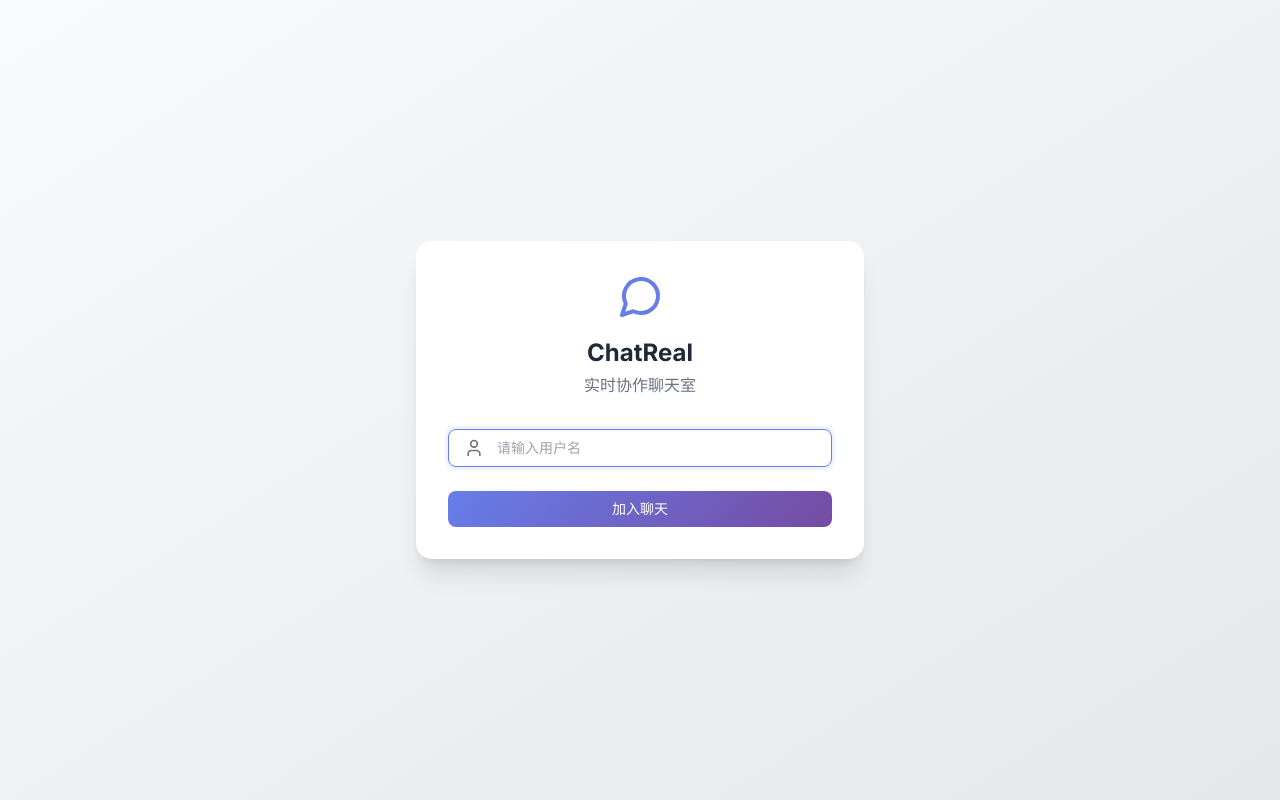
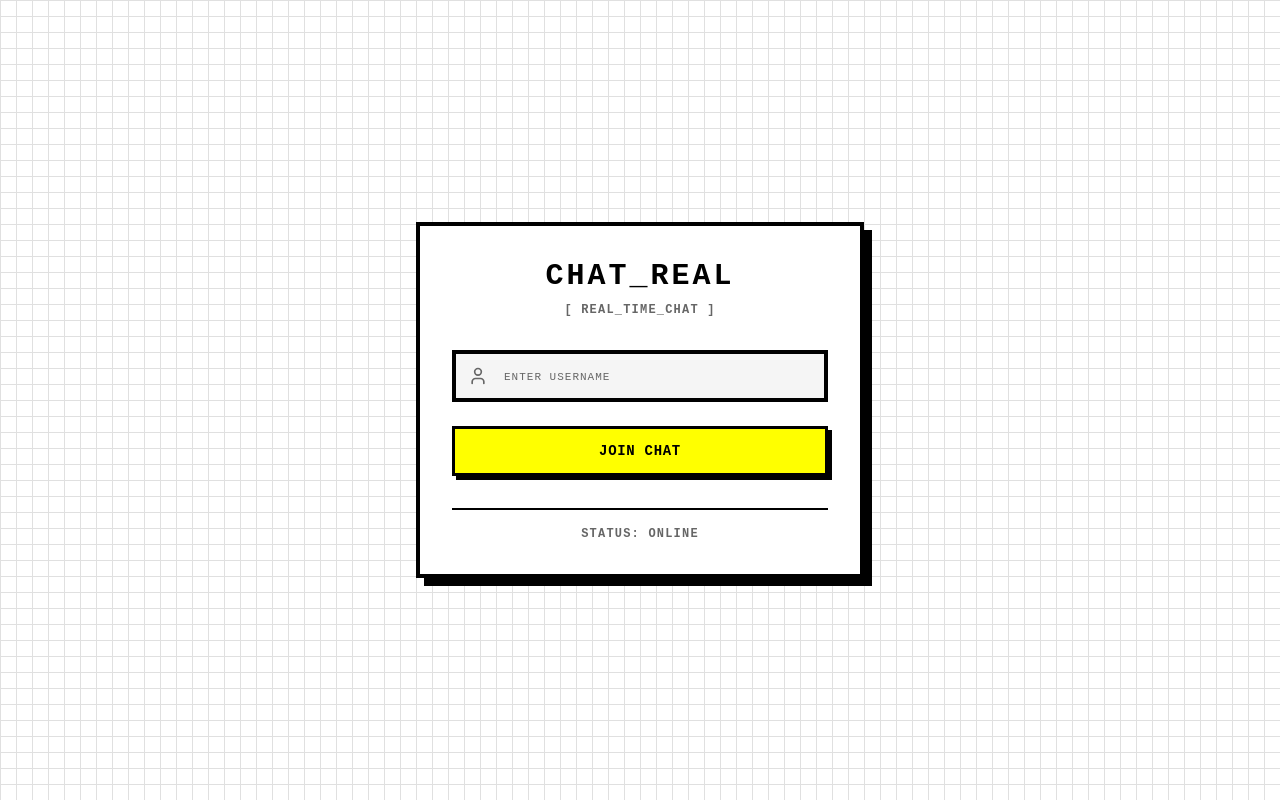
Before and after one commit to SamShawn/chatreal, a React (Vite) app in the folder client/: page / in a window 1280 px wide. Built offline with nearby package versions, Linux system fonts and the light colour scheme; no server answers.

Commit message:
refactor: apply brutalist design style to chat UI

```diff
--- a/client/src/components/Login.tsx
+++ b/client/src/components/Login.tsx
@@ -1,10 +1,10 @@
 import { useState, type FormEvent, type ChangeEvent } from 'react';
-import { MessageCircle, User as UserIcon } from 'lucide-react';
+import { User as UserIcon } from 'lucide-react';
 import type { LoginProps } from '../types';
 
 /**
- * 登录组件
- * 允许用户输入用户名加入聊天室
+ * 登录组件 - 粗野主义风格
+ * 裸露结构 + 硬朗线条 + 高对比度
  */
 function Login({ onLogin }: LoginProps) {
   const [username, setUsername] = useState('');
@@ -20,27 +20,26 @@ function Login({ onLogin }: LoginProps) {
 
     // 验证用户名
     if (!username.trim()) {
-      setError('请输入用户名');
+      setError('REQUIRED');
       return;
     }
 
     if (username.length < 2) {
-      setError('用户名至少需要2个字符');
+      setError('MIN 2 CHARS');
       return;
     }
 
     if (username.length > 20) {
-      setError('用户名不能超过20个字符');
+      setError('MAX 20 CHARS');
       return;
     }
 
     setIsLoading(true);
 
     try {
-      // 调用父组件的登录回调
       await onLogin(username.trim());
     } catch {
-      setError('登录失败，请重试');
+      setError('ERROR');
     } finally {
       setIsLoading(false);
     }
@@ -55,32 +54,30 @@ function Login({ onLogin }: LoginProps) {
   };
 
   return (
-    <div className="min-h-screen flex items-center justify-center bg-gradient-to-br from-gray-50 to-gray-200 p-4">
-      <div className="bg-white rounded-2xl shadow-xl p-8 w-full max-w-md">
+    <div className="login-container">
+      <div className="login-box">
         <div className="text-center mb-8">
-          <MessageCircle
-            size={48}
-            className="mx-auto mb-4 text-primary"
-          />
-          <h1 className="text-2xl font-bold text-gray-800">ChatReal</h1>
-          <p className="text-gray-500 mt-1">实时协作聊天室</p>
+          {/* 粗野主义：使用纯文本标题替代图标 */}
+          <h1 className="login-title">CHAT_REAL</h1>
+          <p className="login-subtitle">[ REAL_TIME_CHAT ]</p>
         </div>
 
         <form onSubmit={handleSubmit}>
           <div>
             <label htmlFor="username" className="sr-only">
-              用户名
+              USERNAME
             </label>
             <div className="relative">
               <UserIcon
                 size={20}
-                className="absolute left-4 top-1/2 -translate-y-1/2 text-gray-500"
+                className="absolute left-4 top-1/2 -translate-y-1/2"
+                style={{ color: 'var(--text-muted)' }}
               />
               <input
                 id="username"
                 type="text"
-                className="input w-full pl-12"
-                placeholder="请输入用户名"
+                className="input pl-12"
+                placeholder="ENTER USERNAME"
                 value={username}
                 onChange={handleChange}
                 disabled={isLoading}
@@ -89,9 +86,10 @@ function Login({ onLogin }: LoginProps) {
             </div>
           </div>
 
+          {/* 错误提示 - 粗野主义大写风格 */}
           {error && (
-            <p className="text-red-500 text-sm text-center mt-2">
-              {error}
+            <p className="error-message text-center mt-3">
+              [!] {error}
             </p>
           )}
 
@@ -100,9 +98,16 @@ function Login({ onLogin }: LoginProps) {
             className="btn btn-primary w-full mt-6"
             disabled={isLoading}
           >
-            {isLoading ? '加入中...' : '加入聊天'}
+            {isLoading ? 'CONNECTING...' : 'JOIN CHAT'}
           </button>
         </form>
+
+        {/* 底部装饰线条 */}
+        <div className="mt-8 pt-4 border-t-2 border-solid" style={{ borderColor: 'var(--border-color)' }}>
+          <p className="text-xs text-center font-bold tracking-widest" style={{ color: 'var(--text-muted)' }}>
+            STATUS: ONLINE
+          </p>
+        </div>
       </div>
     </div>
   );
--- a/client/src/index.css
+++ b/client/src/index.css
@@ -2,84 +2,122 @@
 @tailwind components;
 @tailwind utilities;
 
+/* ============================================
+   BRUTALIST DESIGN SYSTEM
+   粗野主义设计规范 - 裸露·直接·粗犷
+   ============================================ */
+
 @layer base {
   :root {
-    --primary-color: #667eea;
-    --primary-hover: #5a67d8;
-    --secondary-color: #764ba2;
-    --success-color: #48bb78;
-    --danger-color: #f56565;
-    --warning-color: #ed8936;
-    --bg-primary: #f7fafc;
-    --bg-secondary: #ffffff;
-    --bg-tertiary: #edf2f7;
-    --text-primary: #1a202c;
-    --text-secondary: #4a5568;
-    --text-muted: #718096;
-    --border-color: #e2e8f0;
-    --primary: #667eea;
+    /* 粗野主义配色：黑白灰 + 警示黄强调色 */
+    --bg-primary: #ffffff;
+    --bg-secondary: #f5f5f5;
+    --bg-tertiary: #e0e0e0;
+    --text-primary: #000000;
+    --text-secondary: #333333;
+    --text-muted: #666666;
+    --border-color: #000000;
+    /* 强调色：警示黄 */
+    --accent-color: #ffff00;
+    --accent-hover: #e6e600;
+  }
+
+  * {
+    border-color: var(--border-color);
   }
 
   body {
-    @apply font-sans antialiased;
-    background: linear-gradient(135deg, var(--bg-primary) 0%, #e2e8f0 100%);
+    @apply font-mono antialiased;
+    background: var(--bg-primary);
     color: var(--text-primary);
     min-height: 100vh;
+    /* 粗野主义：使用等宽字体 */
+    font-family: 'Courier New', Courier, monospace;
+  }
+
+  /* 移除所有圆角 - 粗野主义拒绝圆润 */
+  *, *::before, *::after {
+    border-radius: 0 !important;
   }
 }
 
 @layer components {
+  /* ============================================
+     基础按钮 - 粗野主义硬朗风格
+     ============================================ */
   .btn {
-    @apply px-4 py-2 rounded-lg text-sm font-medium transition-all duration-150 inline-flex items-center justify-center gap-1 cursor-pointer;
+    @apply px-6 py-3 text-sm font-bold uppercase tracking-wider transition-none cursor-pointer;
+    border: 3px solid var(--border-color);
+    background: var(--bg-primary);
+    color: var(--text-primary);
+    box-shadow: 4px 4px 0 var(--border-color);
   }
 
+  .btn:hover {
+    transform: translate(2px, 2px);
+    box-shadow: 2px 2px 0 var(--border-color);
+  }
+
+  .btn:active {
+    transform: translate(4px, 4px);
+    box-shadow: none;
+  }
+
+  /* 强调色按钮 */
   .btn-primary {
-    background: linear-gradient(135deg, var(--primary-color), var(--secondary-color));
-    @apply text-white;
+    background: var(--accent-color);
   }
 
   .btn-primary:hover {
-    @apply -translate-y-0.5 shadow-md;
+    background: var(--accent-hover);
   }
 
-  .btn-primary:active {
-    @apply translate-y-0;
-  }
-
-  .btn-secondary {
-    @apply bg-white text-gray-800 border border-gray-200;
-  }
-
-  .btn-secondary:hover {
-    @apply bg-gray-100;
-  }
-
-  .btn-icon {
-    @apply p-2 w-9 h-9 rounded-full;
-  }
-
+  /* ============================================
+     输入框 - 暴露结构
+     ============================================ */
   .input {
-    @apply px-4 py-2 border border-gray-200 rounded-lg text-sm transition-all duration-150 bg-white;
+    @apply w-full px-4 py-3 text-sm;
+    border: 3px solid var(--border-color);
+    background: var(--bg-primary);
+    color: var(--text-primary);
+    font-family: inherit;
   }
 
   .input:focus {
-    @apply outline-none border-[var(--primary-color)] shadow-lg;
-    box-shadow: 0 0 0 3px rgba(102, 126, 234, 0.1);
+    @apply outline-none;
+    background: var(--bg-secondary);
+    /* 粗野主义：使用粗边框而非阴影 */
+    border-width: 4px;
   }
 
-  /* App 布局 */
-  .app {
-    @apply h-screen bg-gradient-to-br from-gray-50 to-gray-200;
+  .input::placeholder {
+    color: var(--text-muted);
+    text-transform: uppercase;
+    font-size: 11px;
+    letter-spacing: 1px;
   }
 
-  /* 聊天应用布局 */
+  /* ============================================
+     应用布局
+     ============================================ */
+  .app {
+    @apply h-screen;
+    background: var(--bg-primary);
+  }
+
   .chat-app {
     @apply h-screen flex overflow-hidden;
+    border: 4px solid var(--border-color);
+    margin: 8px;
   }
 
-  /* 侧边栏 */
+  /* ============================================
+     侧边栏 - 网格暴露
+     ============================================ */
   .sidebar {
-    @apply w-72 bg-white border-r flex flex-col;
+    @apply w-80 flex flex-col;
+    border-right: 4px solid var(--border-color);
+    background: var(--bg-secondary);
   }
 
   .sidebar.open {
@@ -87,15 +125,19 @@
   }
 
   .sidebar-header {
-    @apply p-4 border-b flex items-center gap-2;
+    @apply p-4 flex items-center gap-3;
+    border-bottom: 4px solid var(--border-color);
+    background: var(--accent-color);
   }
 
   .sidebar-title {
-    @apply text-lg font-bold text-gray-800;
+    @apply text-lg font-black uppercase tracking-wider;
+    font-size: 18px;
   }
 
   .sidebar-overlay {
-    @apply fixed inset-0 bg-black/50 z-40;
+    @apply fixed inset-0 z-40;
+    /* background: rgba(0, 0, 0, 0.8); */
   }
 
   .sidebar-overlay.show {
@@ -108,15 +150,19 @@
   }
 
   .online-header {
-    @apply flex items-center justify-between mb-3;
+    @apply flex items-center justify-between mb-4 p-2;
+    border: 2px solid var(--border-color);
+    background: var(--bg-primary);
   }
 
   .online-title {
-    @apply text-sm font-semibold text-gray-600;
+    @apply text-xs font-black uppercase tracking-widest;
   }
 
   .online-count {
-    @apply bg-gradient-to-r from-[var(--primary-color)] to-[var(--secondary-color)] text-white px-2 py-0.5 rounded-full text-xs font-semibold;
+    @apply px-2 py-1 text-xs font-bold;
+    background: var(--border-color);
+    color: var(--bg-primary);
   }
 
   .user-list {
@@ -124,28 +170,42 @@
   }
 
   .user-item {
-    @apply flex items-center gap-2 p-2 rounded-lg cursor-pointer hover:bg-gray-100 transition-colors;
+    @apply flex items-center gap-3 p-3 cursor-pointer;
+    border: 2px solid var(--border-color);
+    background: var(--bg-primary);
+    transition: none;
+  }
+
+  .user-item:hover {
+    background: var(--accent-color);
   }
 
   .user-avatar {
-    @apply w-9 h-9 rounded-full object-cover;
+    @apply w-10 h-10 object-cover;
+    border: 2px solid var(--border-color);
   }
 
   .user-name {
-    @apply flex-1 text-sm font-medium text-gray-800;
+    @apply flex-1 text-sm font-bold uppercase;
   }
 
   .user-status {
-    @apply w-2 h-2 bg-green-500 rounded-full;
+    @apply w-4 h-4;
+    background: var(--border-color);
   }
 
-  /* 主聊天区域 */
+  /* ============================================
+     主聊天区域
+     ============================================ */
   .chat-main {
     @apply flex-1 flex flex-col overflow-hidden;
+    background: var(--bg-primary);
   }
 
   .chat-header {
-    @apply p-4 bg-white border-b flex items-center justify-between;
+    @apply p-4 flex items-center justify-between;
+    border-bottom: 4px solid var(--border-color);
+    background: var(--bg-secondary);
   }
 
   .room-info {
@@ -153,7 +213,7 @@
   }
 
   .room-name {
-    @apply text-lg font-bold text-gray-800;
+    @apply text-lg font-black uppercase tracking-wider;
   }
 
   .chat-actions {
@@ -165,20 +225,36 @@
   }
 
   .search-input {
-    @apply w-52 px-3 py-2 pl-9 border border-gray-200 rounded-lg text-sm transition-all;
+    @apply w-56 px-3 py-2 text-sm;
+    border: 3px solid var(--border-color);
+    background: var(--bg-primary);
+    font-family: inherit;
   }
 
   .search-input:focus {
-    @apply outline-none border-[var(--primary-color)];
+    @apply outline-none;
+    border-width: 4px;
+    background: var(--bg-secondary);
   }
 
-  /* 消息列表 */
+  /* 搜索图标 */
+  .search-icon {
+    pointer-events: none;
+  }
+
+  /* ============================================
+     消息列表 - 粗野主义块状设计
+     ============================================ */
   .chat-messages {
-    @apply flex-1 overflow-y-auto p-4 flex flex-col gap-3;
+    @apply flex-1 overflow-y-auto p-4 flex flex-col gap-4;
+    background:
+      linear-gradient(var(--bg-tertiary) 1px, transparent 1px),
+      linear-gradient(90deg, var(--bg-tertiary) 1px, transparent 1px);
+    background-size: 20px 20px;
   }
 
   .message-group {
-    @apply flex flex-col gap-1;
+    @apply flex flex-col;
   }
 
   .message-header {
@@ -186,155 +262,272 @@
   }
 
   .message-sender {
-    @apply text-sm font-semibold text-gray-800;
+    @apply text-xs font-black uppercase tracking-wider;
   }
 
   .message-time {
-    @apply text-xs text-gray-500;
+    @apply text-xs font-bold;
+    color: var(--text-muted);
   }
 
+  /* 消息内容块 - 粗野主义：无气泡，使用硬边框块状设计 */
   .message-content {
-    @apply max-w-[70%] p-3 rounded-xl text-sm leading-relaxed break-words;
+    @apply max-w-[75%] p-4 text-sm leading-relaxed break-words;
+    border: 3px solid var(--border-color);
+    background: var(--bg-primary);
   }
 
   .message-content.own {
-    @apply bg-gradient-to-r from-[var(--primary-color)] to-[var(--secondary-color)] text-white self-end ml-auto;
+    @apply self-end ml-auto;
+    background: var(--accent-color);
+    border-width: 4px;
   }
 
   .message-content.other {
-    @apply bg-white text-gray-800 border border-gray-200;
+    @apply self-start;
+    background: var(--bg-primary);
   }
 
   .message-image {
-    @apply max-w-full max-h-72 rounded-lg mt-2;
+    @apply max-w-full max-h-80 mt-2;
+    border: 3px solid var(--border-color);
   }
 
   .message-file {
-    @apply flex items-center gap-2 p-3 bg-gray-100 rounded-lg mt-2;
+    @apply flex items-center gap-3 p-3 mt-2;
+    border: 2px solid var(--border-color);
+    background: var(--bg-secondary);
   }
 
   .file-name {
-    @apply text-xs font-medium;
+    @apply text-xs font-bold uppercase;
   }
 
   .file-size {
-    @apply text-xs text-gray-500;
+    @apply text-xs font-bold;
+    color: var(--text-muted);
   }
 
+  /* 系统消息 */
   .system-message {
-    @apply self-center px-3 py-1 bg-gray-100 rounded-xl text-xs text-gray-600 text-center;
+    @apply self-center px-4 py-2 text-xs font-bold uppercase tracking-wider text-center;
+    border: 2px dashed var(--border-color);
+    background: var(--bg-secondary);
+    color: var(--text-muted);
   }
 
-  /* 消息输入区域 */
+  /* ============================================
+     消息输入区域
+     ============================================ */
   .chat-input-area {
-    @apply p-4 bg-white border-t;
+    @apply p-4;
+    border-top: 4px solid var(--border-color);
+    background: var(--bg-secondary);
   }
 
   .input-container {
-    @apply flex gap-2 items-end;
+    @apply flex gap-0 items-stretch;
   }
 
   .message-input {
-    @apply flex-1 min-h-12 max-h-28 p-3 border border-gray-200 rounded-xl text-sm resize-none transition-all;
+    @apply flex-1 min-h-14 max-h-32 p-4 text-sm resize-none;
+    border: 3px solid var(--border-color);
+    background: var(--bg-primary);
+    color: var(--text-primary);
     font-family: inherit;
+    border-right: none;
   }
 
   .message-input:focus {
-    @apply outline-none border-[var(--primary-color)] shadow-lg;
-    box-shadow: 0 0 0 3px rgba(102, 126, 234, 0.1);
+    @apply outline-none;
+    background: var(--bg-primary);
+    border-width: 4px;
   }
 
   .input-actions {
-    @apply flex gap-1;
+    @apply flex;
   }
 
+  /* 文件按钮 */
   .file-btn {
-    @apply w-12 h-12 border border-gray-200 bg-white rounded-xl flex items-center justify-center cursor-pointer transition-all text-gray-600;
+    @apply w-14 h-14 flex items-center justify-center cursor-pointer;
+    border: 3px solid var(--border-color);
+    background: var(--bg-primary);
+    color: var(--text-primary);
   }
 
   .file-btn:hover {
-    @apply bg-gray-100 border-[var(--primary-color)] text-[var(--primary-color)];
+    background: var(--accent-color);
   }
 
+  /* 发送按钮 - 强调色 */
   .send-btn {
-    @apply w-12 h-12 border-none bg-gradient-to-r from-[var(--primary-color)] to-[var(--secondary-color)] rounded-xl flex items-center justify-center cursor-pointer transition-all text-white;
+    @apply w-14 h-14 flex items-center justify-center cursor-pointer;
+    border: 3px solid var(--border-color);
+    background: var(--accent-color);
+    color: var(--text-primary);
+    box-shadow: 4px 4px 0 var(--border-color);
   }
 
   .send-btn:hover:not(:disabled) {
-    @apply scale-105 shadow-md;
+    transform: translate(2px, 2px);
+    box-shadow: 2px 2px 0 var(--border-color);
+    background: var(--accent-hover);
+  }
+
+  .send-btn:active:not(:disabled) {
+    transform: translate(4px, 4px);
+    box-shadow: none;
   }
 
   .send-btn:disabled {
-    @apply opacity-50 cursor-not-allowed;
+    @apply opacity-40;
+    background: var(--bg-tertiary);
   }
 
   .file-input {
     @apply hidden;
   }
 
-  /* 错误消息 */
+  /* ============================================
+     错误消息 - 粗野主义风格
+     ============================================ */
   .error-message {
-    @apply text-red-500 text-sm mt-2;
+    @apply text-sm font-bold uppercase mt-2;
+    color: #ff0000;
   }
 
-  /* 文本颜色 */
+  /* ============================================
+     登录页面
+     ============================================ */
+  .login-container {
+    @apply min-h-screen flex items-center justify-center p-4;
+    background:
+      linear-gradient(var(--bg-tertiary) 1px, transparent 1px),
+      linear-gradient(90deg, var(--bg-tertiary) 1px, transparent 1px);
+    background-size: 16px 16px;
+  }
+
+  .login-box {
+    @apply w-full max-w-md p-8;
+    border: 4px solid var(--border-color);
+    background: var(--bg-primary);
+    box-shadow: 8px 8px 0 var(--border-color);
+  }
+
+  .login-title {
+    @apply text-3xl font-black uppercase tracking-widest text-center mb-2;
+  }
+
+  .login-subtitle {
+    @apply text-xs font-bold uppercase text-center mb-8 tracking-widest;
+    color: var(--text-muted);
+  }
+
+  /* ============================================
+     通知提示
+     ============================================ */
+  .notification-error {
+    @apply fixed bottom-5 right-5 px-5 py-4 z-50 font-bold uppercase text-sm;
+    border: 3px solid var(--border-color);
+    background: #ff0000;
+    color: var(--bg-primary);
+    box-shadow: 4px 4px 0 var(--border-color);
+  }
+
+  .notification-disconnected {
+    @apply fixed top-5 right-5 px-4 py-3 z-50 font-bold uppercase text-xs;
+    border: 3px solid var(--border-color);
+    background: var(--border-color);
+    color: var(--bg-primary);
+  }
+
+  /* ============================================
+     空状态
+     ============================================ */
+  .empty-state {
+    @apply h-full flex flex-col items-center justify-center;
+  }
+
+  .empty-state-text {
+    @apply text-sm font-bold uppercase tracking-wider;
+    color: var(--text-muted);
+  }
+
+  .empty-state-hint {
+    @apply text-xs font-bold uppercase mt-2 tracking-widest;
+    color: var(--text-muted);
+  }
+
+  /* 加载动画 - 粗野主义风格 */
+  .loading-overlay {
+    @apply fixed inset-0 flex items-center justify-center z-50;
+    background: var(--bg-primary);
+  }
+
+  .loading {
+    width: 40px;
+    height: 40px;
+    border: 4px solid var(--border-color);
+    animation: none;
+  }
+
+  /* 闪烁动画 */
+  @keyframes blink {
+    0%, 50% { opacity: 1; }
+    51%, 100% { opacity: 0; }
+  }
+
+  .blink {
+    animation: blink 1s step-end infinite;
+  }
+}
+
+@layer utilities {
+  /* 滚动条 - 粗野主义风格 */
+  ::-webkit-scrollbar {
+    width: 12px;
+    height: 12px;
+  }
+
+  ::-webkit-scrollbar-track {
+    background: var(--bg-secondary);
+    border-left: 2px solid var(--border-color);
+  }
+
+  ::-webkit-scrollbar-thumb {
+    background: var(--border-color);
+    border: 2px solid var(--bg-secondary);
+  }
+
+  ::-webkit-scrollbar-thumb:hover {
+    background: var(--text-secondary);
+  }
+
+  /* 文字颜色 */
   .text-primary {
-    color: var(--primary-color);
+    color: var(--text-primary);
   }
 
   .text-muted {
     color: var(--text-muted);
   }
-}
 
-@layer utilities {
-  .loading-spinner {
-    @apply w-5 h-5 border-2 border-gray-200 border-t-primary rounded-full animate-spin;
-  }
+  /* 响应式调整 */
+  @media (max-width: 768px) {
+    .chat-app {
+      margin: 0;
+      border: none;
+    }
 
-  /* 加载动画 */
-  @keyframes spin {
-    to {
-      transform: rotate(360deg);
+    .btn {
+      @apply px-4 py-2;
+      border-width: 2px;
+      box-shadow: 2px 2px 0 var(--border-color);
+    }
+
+    .search-input {
+      @apply w-40;
     }
   }
-
-  .loading {
-    width: 20px;
-    height: 20px;
-    border: 2px solid var(--border-color);
-    border-top-color: var(--primary-color);
-    border-radius: 50%;
-    animation: spin 0.8s linear infinite;
-  }
-
-  /* 加载遮罩 */
-  .loading-overlay {
-    position: fixed;
-    inset: 0;
-    background: rgba(255, 255, 255, 0.8);
-    display: flex;
-    align-items: center;
-    justify-content: center;
-    z-index: 9999;
-  }
 }
-
-/* 滚动条样式 */
-::-webkit-scrollbar {
-  width: 8px;
-  height: 8px;
-}
-
-::-webkit-scrollbar-track {
-  background: var(--bg-tertiary);
-}
-
-::-webkit-scrollbar-thumb {
-  background: var(--text-muted);
-  border-radius: 4px;
-}
-
-::-webkit-scrollbar-thumb:hover {
-  background: var(--text-secondary);
-}
```
Also changed, not shown: client/src/components/Chat.tsx (+44 -40 lines), client/src/components/MessageList.tsx (+23 -18 lines).
